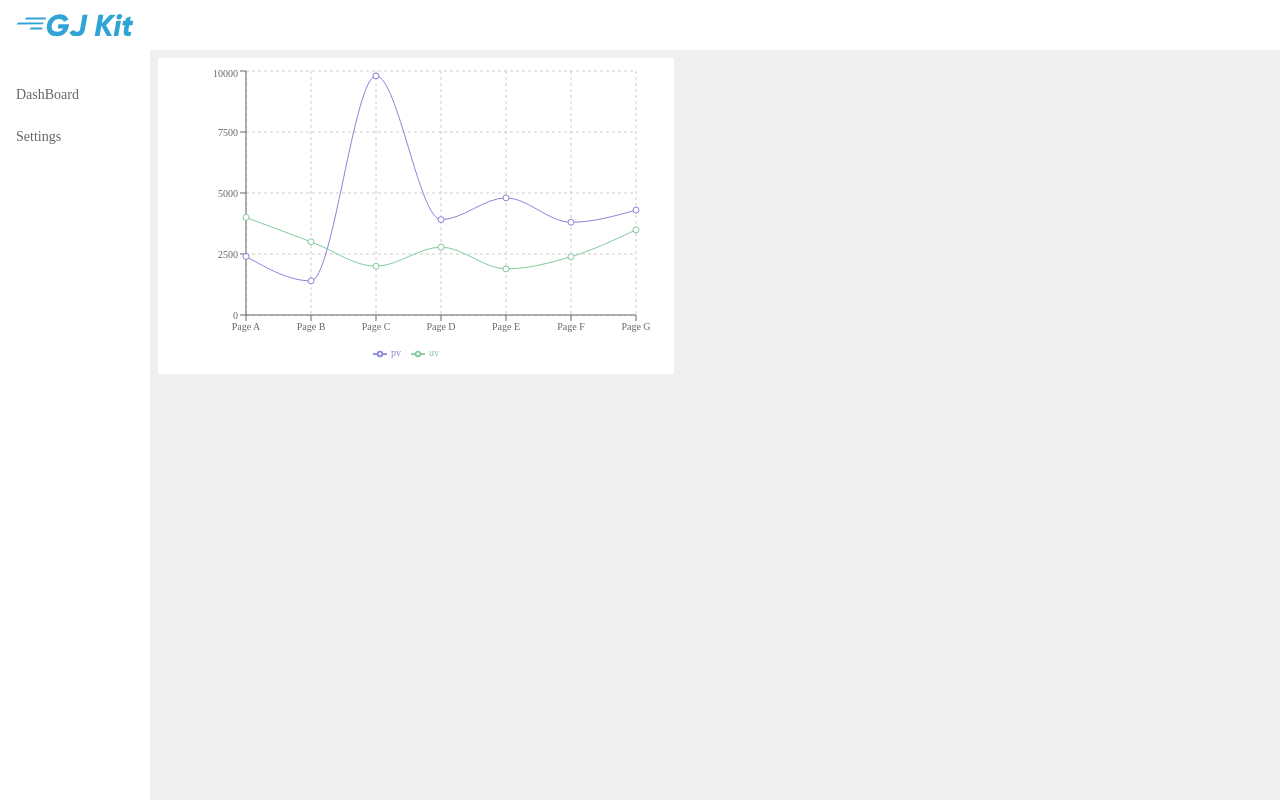
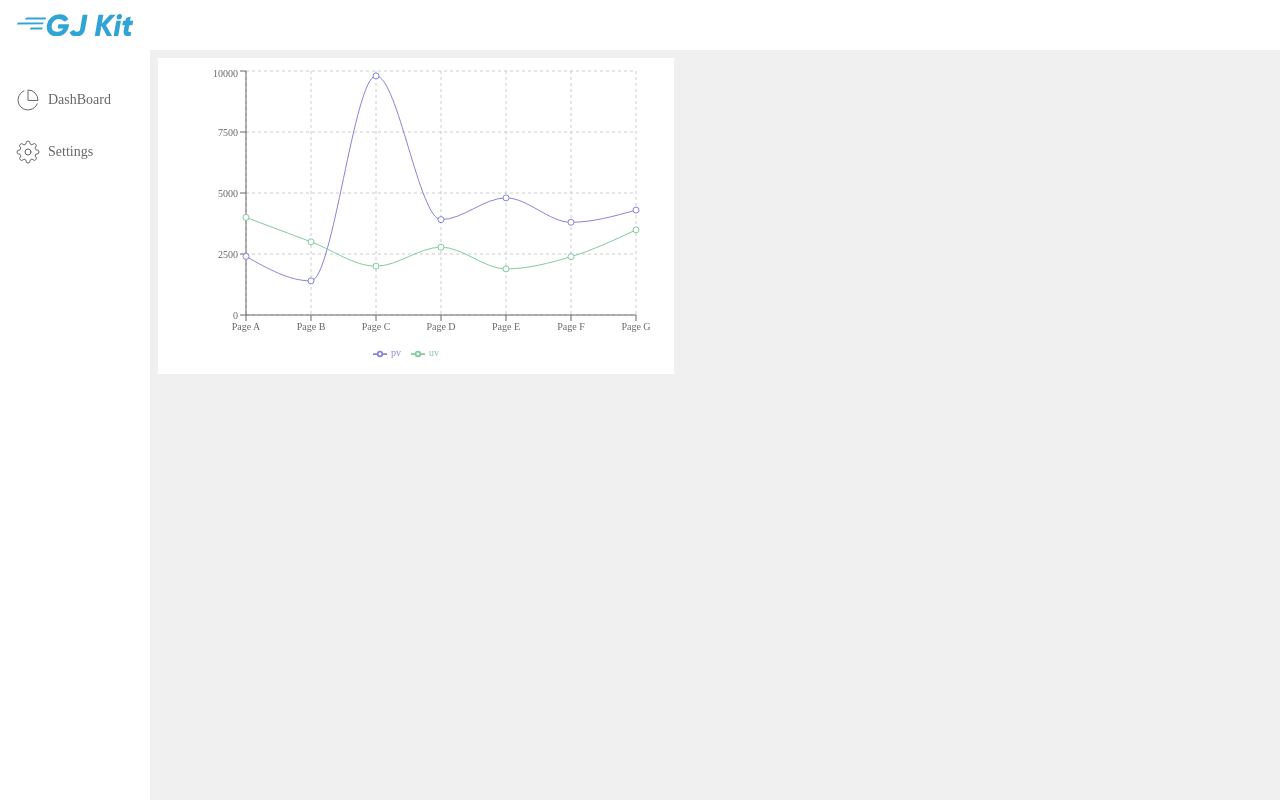
Before and after one commit to go-jwdk/monitor, a React app in the folder frontend/: page / in a window 1280 px wide. Built offline with nearby package versions, Linux system fonts and the light colour scheme; the HTML template or start-up script is replaced by a standard one.

Commit message:
add icon

```diff
--- /dev/null
+++ b/frontend/src/components/atom/Icon.tsx
@@ -0,0 +1,35 @@
+import React from "react";
+
+export const PieChart = ({ size = 24, color = "#000000" }) => (
+  <svg
+    xmlns="http://www.w3.org/2000/svg"
+    width={size}
+    height={size}
+    viewBox="0 0 24 24"
+    fill="none"
+    stroke="currentColor"
+    strokeWidth="1"
+    strokeLinecap="round"
+    strokeLinejoin="round"
+  >
+    <path d="M21.21 15.89A10 10 0 1 1 8 2.83"></path>
+    <path d="M22 12A10 10 0 0 0 12 2v10z"></path>
+  </svg>
+);
+
+export const Settings = ({ size = 24, color = "#000000" }) => (
+  <svg
+    xmlns="http://www.w3.org/2000/svg"
+    width={size}
+    height={size}
+    viewBox="0 0 24 24"
+    fill="none"
+    stroke="currentColor"
+    strokeWidth="1"
+    strokeLinecap="round"
+    strokeLinejoin="round"
+  >
+    <circle cx="12" cy="12" r="3"></circle>
+    <path d="M19.4 15a1.65 1.65 0 0 0 .33 1.82l.06.06a2 2 0 0 1 0 2.83 2 2 0 0 1-2.83 0l-.06-.06a1.65 1.65 0 0 0-1.82-.33 1.65 1.65 0 0 0-1 1.51V21a2 2 0 0 1-2 2 2 2 0 0 1-2-2v-.09A1.65 1.65 0 0 0 9 19.4a1.65 1.65 0 0 0-1.82.33l-.06.06a2 2 0 0 1-2.83 0 2 2 0 0 1 0-2.83l.06-.06a1.65 1.65 0 0 0 .33-1.82 1.65 1.65 0 0 0-1.51-1H3a2 2 0 0 1-2-2 2 2 0 0 1 2-2h.09A1.65 1.65 0 0 0 4.6 9a1.65 1.65 0 0 0-.33-1.82l-.06-.06a2 2 0 0 1 0-2.83 2 2 0 0 1 2.83 0l.06.06a1.65 1.65 0 0 0 1.82.33H9a1.65 1.65 0 0 0 1-1.51V3a2 2 0 0 1 2-2 2 2 0 0 1 2 2v.09a1.65 1.65 0 0 0 1 1.51 1.65 1.65 0 0 0 1.82-.33l.06-.06a2 2 0 0 1 2.83 0 2 2 0 0 1 0 2.83l-.06.06a1.65 1.65 0 0 0-.33 1.82V9a1.65 1.65 0 0 0 1.51 1H21a2 2 0 0 1 2 2 2 2 0 0 1-2 2h-.09a1.65 1.65 0 0 0-1.51 1z"></path>
+  </svg>
+);
--- a/frontend/src/components/organisms/Nav.tsx
+++ b/frontend/src/components/organisms/Nav.tsx
@@ -13,6 +13,7 @@ import {
   withRouter
 } from "react-router-dom";
 import * as Logo from "../molecules/Logo";
+import * as Icon from "../atom/Icon";
 
 const Nav = styled.div({
   gridArea: "Nav",
@@ -32,7 +33,8 @@ const Li = styled.li({
 });
 
 const LinkItem = styled.a({
-  display: "block",
+  display: "flex",
+  alignItems: "center",
   padding: "14px 16px",
   color: "#666",
   textDecoration: "none",
@@ -40,6 +42,11 @@ const LinkItem = styled.a({
   "&:hover": {
     background: "#f9f9f9"
   }
+});
+
+const Label = styled.span({
+  display: "block",
+  marginLeft: 8
 });
 
 const View = props => {
@@ -51,10 +58,16 @@ const View = props => {
       <Logo.View onClick={() => goto("/")} />
       <Ul>
         <Li>
-          <LinkItem onClick={() => goto("/")}>DashBoard</LinkItem>
+          <LinkItem onClick={() => goto("/")}>
+            <Icon.PieChart />
+            <Label>DashBoard</Label>
+          </LinkItem>
         </Li>
         <Li>
-          <LinkItem onClick={() => goto("/settings")}>Settings</LinkItem>
+          <LinkItem onClick={() => goto("/settings")}>
+            <Icon.Settings />
+            <Label>Settings</Label>
+          </LinkItem>
         </Li>
       </Ul>
     </Nav>
```
